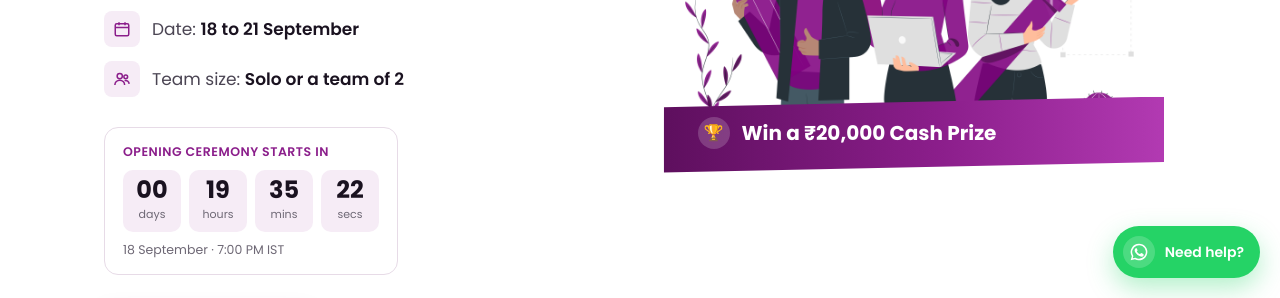
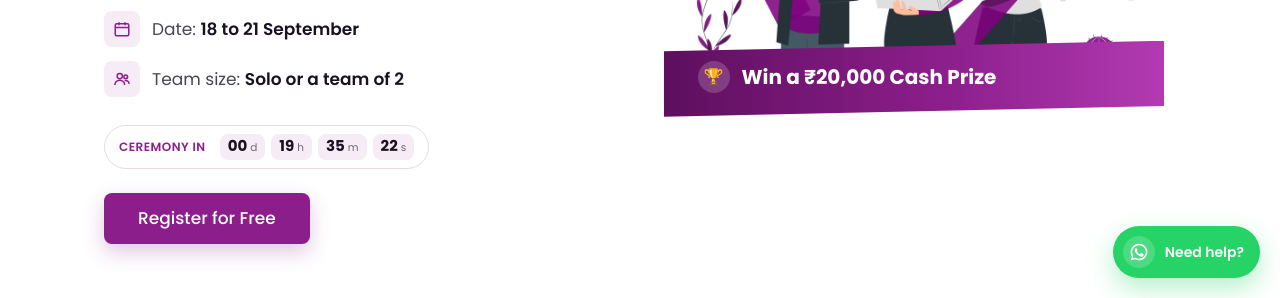
Before and after one commit to rajnishpark03/tutedude-uiux-hackathon, a plain HTML site: page index.html in a window 1280 px wide. Shown: the part 502-800 px from the top of the page. Drawn offline with Linux system fonts and the light colour scheme.

Commit message:
Compact hero countdown

```diff
--- a/index.html
+++ b/index.html
@@ -10,7 +10,7 @@
   <link rel="preconnect" href="https://fonts.googleapis.com" />
   <link rel="preconnect" href="https://fonts.gstatic.com" crossorigin />
   <link href="https://fonts.googleapis.com/css2?family=Poppins:wght@400;500;600;700;800&display=swap" rel="stylesheet" />
-  <link rel="stylesheet" href="styles.css?v=57" />
+  <link rel="stylesheet" href="styles.css?v=59" />
 </head>
 <body>
 
@@ -58,12 +58,12 @@
         </ul>
 
         <div class="countdown" id="countdown" aria-live="polite">
-          <span class="countdown__label" id="countdownLabel">Opening ceremony starts in</span>
+          <span class="countdown__label" id="countdownLabel">Ceremony in</span>
           <div class="countdown__grid" id="countdownGrid">
-            <div class="countdown__cell"><strong data-cd="d">00</strong><span>days</span></div>
-            <div class="countdown__cell"><strong data-cd="h">00</strong><span>hours</span></div>
-            <div class="countdown__cell"><strong data-cd="m">00</strong><span>mins</span></div>
-            <div class="countdown__cell"><strong data-cd="s">00</strong><span>secs</span></div>
+            <div class="countdown__cell"><strong data-cd="d">00</strong><span>d</span></div>
+            <div class="countdown__cell"><strong data-cd="h">00</strong><span>h</span></div>
+            <div class="countdown__cell"><strong data-cd="m">00</strong><span>m</span></div>
+            <div class="countdown__cell"><strong data-cd="s">00</strong><span>s</span></div>
           </div>
           <span class="countdown__when">18 September · 7:00 PM IST</span>
         </div>
@@ -363,6 +363,6 @@
     <span class="help-fab__text">Need help?</span>
   </a>
 
-  <script src="script.js?v=57"></script>
+  <script src="script.js?v=59"></script>
 </body>
 </html>
--- a/styles.css
+++ b/styles.css
@@ -790,20 +790,21 @@ h1, h2, h3, p { margin: 0; }
 /* ---------- Countdown ---------- */
 .countdown {
   display: inline-flex;
-  flex-direction: column;
-  gap: 8px;
-  margin: -6px 0 30px;
-  padding: 14px 18px;
+  align-items: center;
+  flex-wrap: wrap;
+  gap: 10px 14px;
+  margin: -10px 0 24px;
+  padding: 8px 14px;
   border: 1px solid var(--line);
-  border-radius: 14px;
+  border-radius: 999px;
   background: var(--white);
 }
-.countdown__label { font-size: 12.5px; font-weight: 600; letter-spacing: .04em; text-transform: uppercase; color: var(--purple); }
-.countdown__grid { display: flex; gap: 8px; }
-.countdown__cell { display: grid; justify-items: center; min-width: 58px; padding: 8px 6px; border-radius: 10px; background: var(--purple-tint); }
-.countdown__cell strong { font-size: 24px; font-weight: 700; line-height: 1; color: var(--ink); font-variant-numeric: tabular-nums; }
-.countdown__cell span { font-size: 11px; color: var(--muted); margin-top: 4px; }
-.countdown__when { font-size: 12.5px; color: var(--muted); }
+.countdown__label { font-size: 12px; font-weight: 600; letter-spacing: .04em; text-transform: uppercase; color: var(--purple); }
+.countdown__grid { display: flex; gap: 6px; }
+.countdown__cell { display: inline-flex; align-items: baseline; gap: 3px; padding: 4px 8px; border-radius: 8px; background: var(--purple-tint); }
+.countdown__cell strong { font-size: 15px; font-weight: 700; line-height: 1; color: var(--ink); font-variant-numeric: tabular-nums; }
+.countdown__cell span { font-size: 10.5px; color: var(--muted); }
+.countdown__when { display: none; }
 .countdown.is-live .countdown__grid { display: none; }
 .countdown.is-live .countdown__label { color: #1c7c43; }
 .countdown.is-live .countdown__label::before { content: ""; display: inline-block; width: 8px; height: 8px; border-radius: 50%; background: #25d366; margin-right: 8px; animation: pulse 1.4s ease-in-out infinite; }
@@ -881,8 +882,7 @@ h1, h2, h3, p { margin: 0; }
   .hero__visual { order: 1; }
   .hero__meta { margin-bottom: 0; }
   .hero__content .btn { display: none; }
-  .countdown { margin: 4px 0 8px; width: 100%; }
-  .countdown__cell { min-width: 0; flex: 1; }
+  .countdown { margin: 10px 0 6px; }
   .navbar .btn--sm { padding: 10px 16px; font-size: 13px; }
   .process__intro { position: static; margin-bottom: 8px; }
   .progress, .process__cta { display: none; }
```
